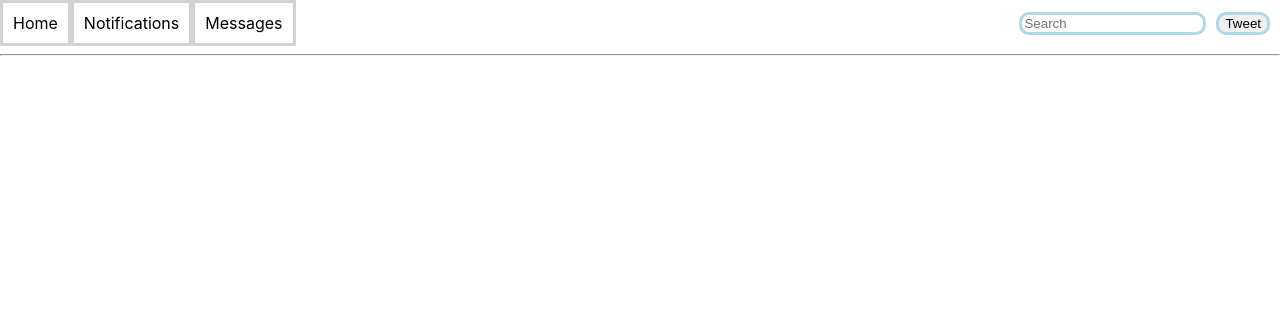
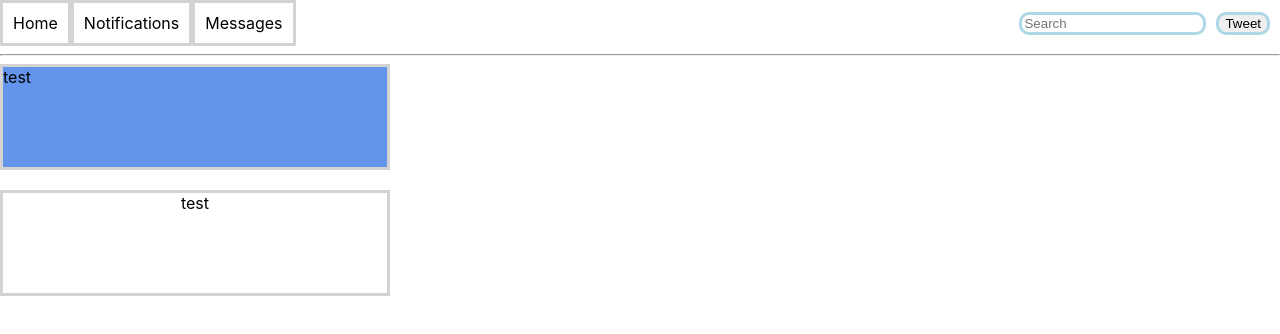
Before and after one commit to aidanwilliams01/social-media-clone, a React (Create React App) app: page / in a window 1280 px wide. Shown: the top 334 px of the page. Built offline with nearby package versions, Linux system fonts and the light colour scheme.

Commit message:
add initial profile card and sidebar

```diff
--- a/src/components/App.js
+++ b/src/components/App.js
@@ -1,11 +1,16 @@
 import React from "react";
 import Header from "./Header";
+import ProfileCard from "./ProfileCard";
+import Sidebar from "./Sidebar";
 
 function App() {
   return (
     <React.Fragment>
       <Header />
       <hr></hr>
+      <ProfileCard />
+      <br></br>
+      <Sidebar />
     </React.Fragment>
   );
 }
--- /dev/null
+++ b/src/components/ProfileCard.js
@@ -0,0 +1,11 @@
+import React from "react";
+
+function ProfileCard() {
+  return (
+    <div class="test4">
+      test
+    </div>
+  )
+}
+
+export default ProfileCard;
--- /dev/null
+++ b/src/components/Sidebar.js
@@ -0,0 +1,11 @@
+import React from "react";
+
+function Sidebar() {
+  return (
+    <div class="test5">
+      test
+    </div>
+  )
+}
+
+export default Sidebar;
--- a/src/index.css
+++ b/src/index.css
@@ -15,6 +15,7 @@ code {
 .test {
   display: flex;
   align-items: center;
+  justify-content: center;
 }
 
 .test2 {
@@ -39,3 +40,19 @@ button {
   border: solid lightblue;
   margin: 10px;
 }
+
+.test4 {
+  display: flex;
+  border: solid lightgray;
+  height: 100px;
+  width: 30%;
+  background-color: cornflowerblue;
+}
+
+.test5 {
+  display: flex;
+  border: solid lightgray;
+  justify-content: center;
+  height: 100px;
+  width: 30%;
+}
```
